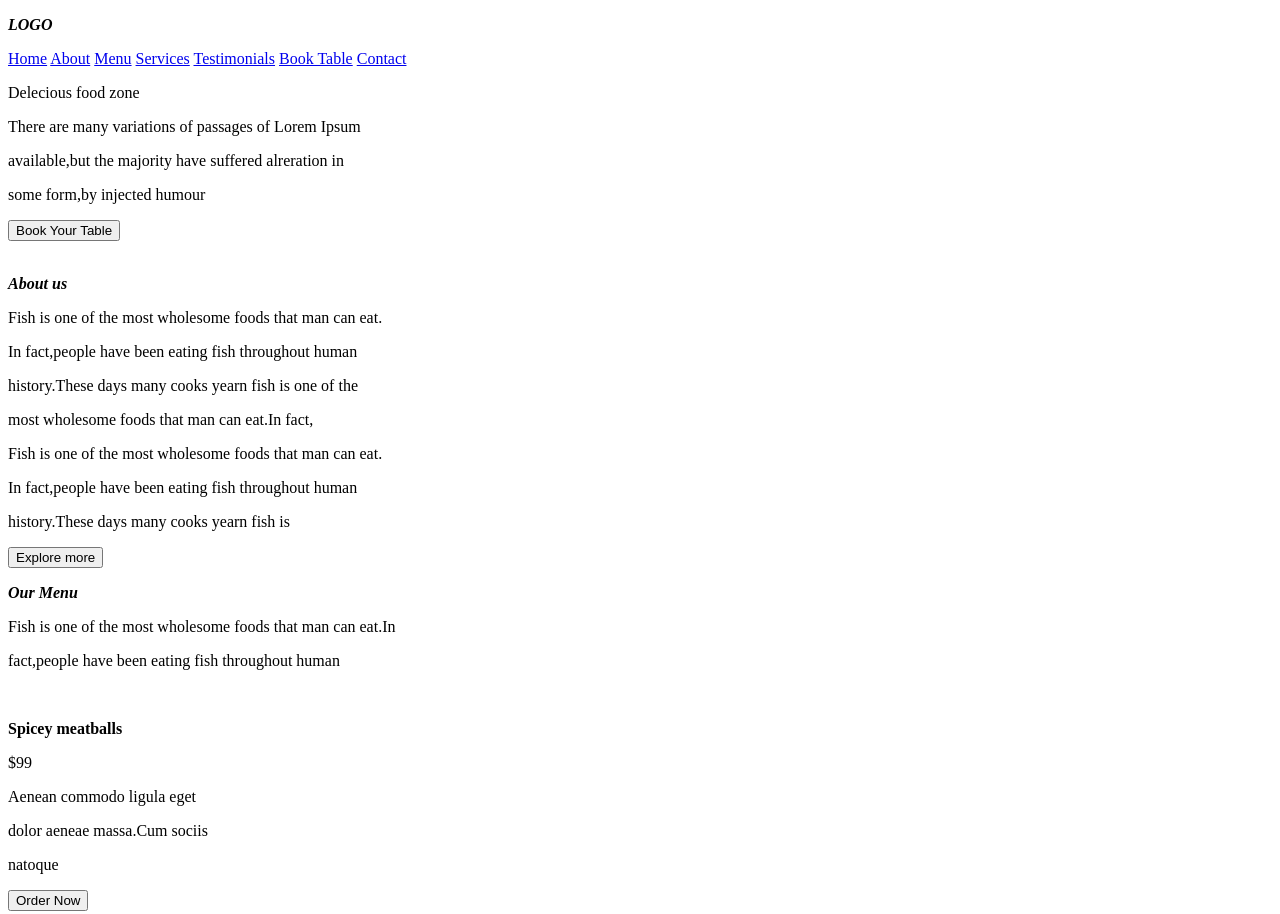
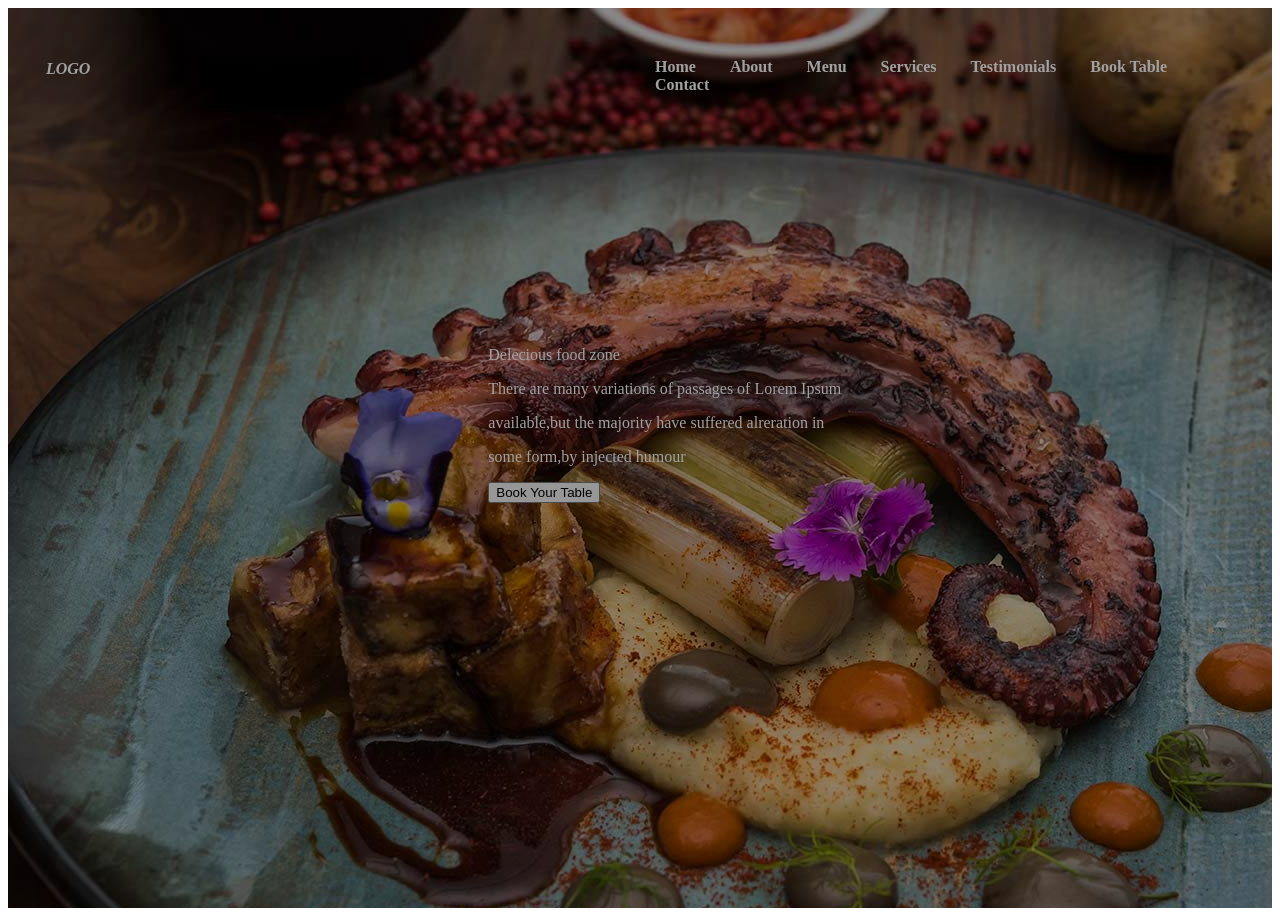
Before and after one commit to Samuel-Ndienye/under-study, a plain HTML site: page index.html in a window 1280 px wide. Shown: the top 914 px of the page. Drawn offline with Linux system fonts and the light colour scheme.

Commit message:
it will commit mod

```diff
--- a/inddex.css
+++ b/inddex.css
@@ -0,0 +1,39 @@
+.section{
+    background-image:url(images/23-Food-Photographer-Bangkok-Thailand.jpg);
+    height: 900px;
+    width: 100%;
+    filter: brightness(63%);
+}
+.nav-section>nav {
+    margin-right: 80px;
+    position: absolute;
+    top: 30px;
+    left: 50%;
+    flex-direction: row-reverse;
+    margin-top: 20px;
+}
+.nav-section>nav>a{
+    justify-content: space-between;
+    font-weight: 800;
+    color: white;
+    padding: 15px;
+    text-decoration: none;
+
+}
+.logo{
+    color: white;
+    top: 4%;
+    position: absolute;
+    left: 3%;
+}
+.delicious{
+color: white;
+}
+.lorem{
+color:white;
+}
+.dlt{
+    bottom: 45%;
+    margin-left: 38%;
+    position: absolute;
+}
--- a/index.html
+++ b/index.html
@@ -15,18 +15,18 @@
 
         <div class="nav-section">
            <nav>
-               <a href="Home">Home</a>
-               <a href="About">About</a>
-               <a href="Menu">Menu</a>
-               <a href="Services">Services</a>
-               <a href="Testimonials">Testimonials</a>
-               <a href="Book Table">Book Table</a>
-               <a href="Contact">Contact</a>
+               <a href="#">Home</a>
+               <a href="#">About</a>
+               <a href="#">Menu</a>
+               <a href="#">Services</a>
+               <a href="#">Testimonials</a>
+               <a href="#">Book Table</a>
+               <a href="#">Contact</a>
 
            </nav>
 
         </div>
-
+       <div class="dlt">
           <p class="delicious">Delecious food zone</p>
 
           <div class="lorem">
@@ -36,7 +36,7 @@
           </div>
 
           <button class="table">Book Your Table</button>
-
+      </div>
 
 
     </div>
```
Also changed, not shown: images/23-Food-Photographer-Bangkok-Thailand.jpg (added), images/close-up-view-tasty-burger-wood-table-black-background-low-light-photography-fast-food-178754537.jpg (added), images/images.jpeg (added). Lines whose indentation alone changed are shown as unchanged.
